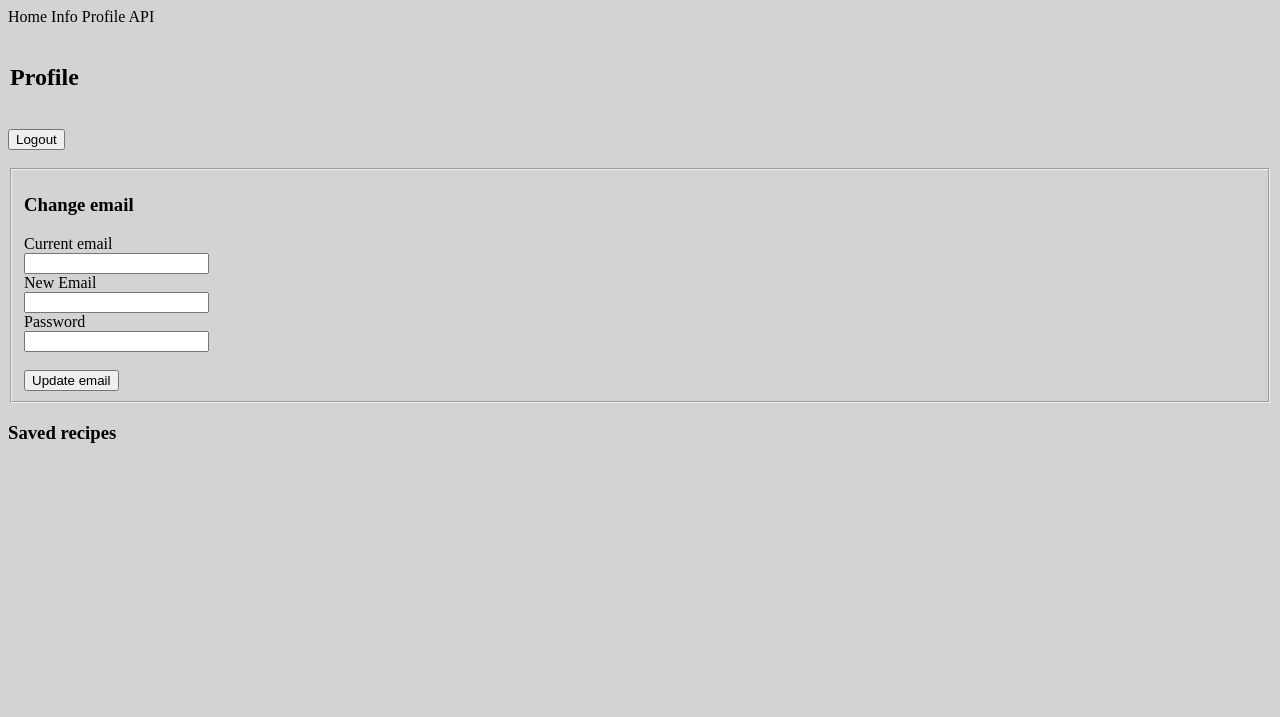
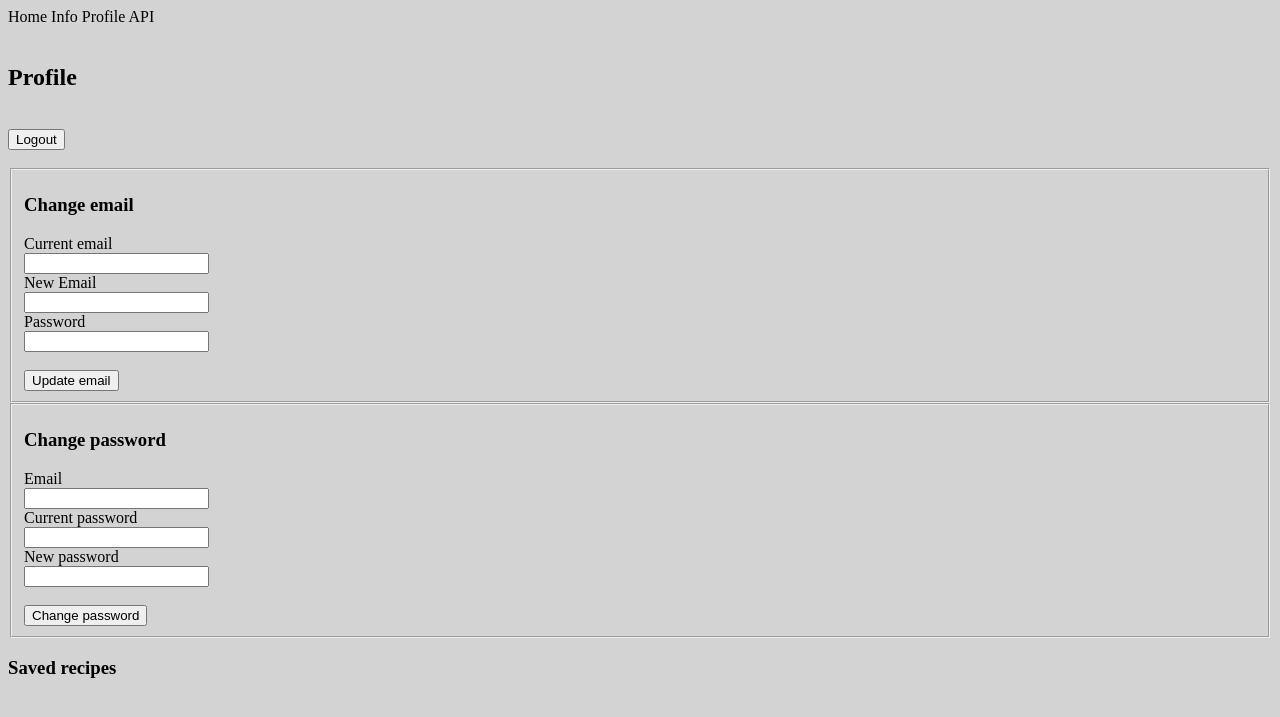
Before and after one commit to alexDavis28/NeaProject, a Flask app: template app/templates/profile.html in a window 1280 px wide. Shown: the top 717 px of the page. Run offline with Flask 2, Linux system fonts and the light colour scheme; the template is opened without the code that fills it: values that come from a table or form of the project are taken from there, others are empty.

Commit message:
allow users to change passwords

```diff
--- a/app/forms.py
+++ b/app/forms.py
@@ -39,3 +39,10 @@ class ChangeEmailForm(FlaskForm):
     new_email = EmailField("New Email", validators=[DataRequired()])
     password = PasswordField("Password", validators=[DataRequired()])
     submit = SubmitField("Update email")
+
+
+class ChangePasswordForm(FlaskForm):
+    email = EmailField("Email", validators=[DataRequired()])
+    current_password = PasswordField("Current password", validators=[DataRequired()])
+    new_password = PasswordField("New password", validators=[DataRequired()])
+    submit = SubmitField("Change password")
--- a/app/routes.py
+++ b/app/routes.py
@@ -1,9 +1,9 @@
 from app import app, recommender
-from app.forms import RecommenderForm, CreateProfileForm, LoginForm, SaveRecipeForm, ChangeEmailForm
+from app.forms import RecommenderForm, CreateProfileForm, LoginForm, SaveRecipeForm, ChangeEmailForm, ChangePasswordForm
 from flask import render_template, session, redirect, url_for, request, flash
 from app.models import Query, User
 from app.database import add_profile_to_database, find_user_by_email, user_save_recipe, find_user_saved_recipes,\
-    change_user_email
+    change_user_email, change_user_password
 
 
 @app.route('/', methods=["GET", "POST"])
@@ -99,14 +99,15 @@ def logout():
     # Logout user
     if "active_user_email" in session:
         del session["active_user_email"]
-    return redirect("/")
+    return redirect("/profile")
 
 
 @app.route("/profile", methods=["GET", "POST"])
 def profile():
     change_email_form = ChangeEmailForm()
-    if change_email_form.validate_on_submit():
-        user = find_user_by_email(session["active_user_email"])
+    change_password_form = ChangePasswordForm()
+    if change_email_form.validate_on_submit() and change_email_form.data:
+        user = find_user_by_email(change_email_form.current_email.data)
         form_password_hash = User.calculate_password_hash(change_email_form.password.data)
         if not user:
             # invalid email
@@ -120,12 +121,24 @@ def profile():
                     flash("Email already in use", "change-email-form")
             else:
                 flash("Incorrect password", "change-email-form")
-
+    elif change_password_form.validate_on_submit() and change_password_form.data:
+        user = find_user_by_email(change_password_form.email.data)
+        current_password_hash = User.calculate_password_hash(change_password_form.current_password.data)
+        new_password_hash = User.calculate_password_hash(change_password_form.new_password.data)
+        if not user:
+            flash("Invalid email", "change-password-form")
+        else:
+            if current_password_hash == user.password_hash:
+                change_user_password(user, new_password_hash)
+                return redirect("/logout")
+            else:
+                flash("Incorrect password", "change-password-form")
     if "active_user_email" in session:
         # find currently logged in account
         user = find_user_by_email(session["active_user_email"])
         saved_recipes = find_user_saved_recipes(user)
-        return render_template("profile.html", user=user, recipes=saved_recipes, change_email_form=change_email_form)
+        return render_template("profile.html", user=user, recipes=saved_recipes, change_email_form=change_email_form,
+                               change_password_form=change_password_form)
     else:
         return redirect("login")
 
--- a/app/templates/profile.html
+++ b/app/templates/profile.html
@@ -1,7 +1,7 @@
 {% extends "base.html" %}
 {% block title %}Profile{% endblock %}
 {% block content%}
-<div id="page-title" class="title text"><legend><h2>Profile</h2></legend></div>
+<div id="page-title" class="title text"><h2>Profile</h2></div>
 <div id="user name"><h2>{{user.first_name}} {{user.last_name}}</h2></div>
 <br>
 <div id="logout-button" class="button">
@@ -55,6 +55,48 @@
         {% endif %}
     {% endwith %}
     </div>
+    <div id="change-password-form-container" class="form">
+        <form method="POST" id="change-password-form">
+            <fieldset>
+                <h3>Change password</h3>
+                {{ change_password_form.hidden_tag() }}
+                <div id="email-field" class="form-field email-field">
+                    {{change_password_form.email.label}}
+                    <br>
+                    {{change_password_form.email()}}
+                </div>
+                <div id="change-password-current-password-field" class="form-field password-field">
+                    {{change_password_form.current_password.label}}
+                    <br>
+                    {{change_password_form.current_password()}}
+                </div>
+                <div id="change-password-new-password-field" class="form-field password-field">
+                    {{change_password_form.new_password.label}}
+                    <br>
+                    {{change_password_form.new_password()}}
+                </div>
+                <br>
+                <div id="change-password-submit-button" class="form-field form-button">
+                    {{change_password_form.submit()}}
+                </div>
+            </fieldset>
+        </form>
+        {% with alerts = get_flashed_messages(with_categories=true) %}
+        {% if alerts %}
+            <div id="change-password-alerts">
+                <ul>
+                    {% for type, content in alerts %}
+                        {% if type=="change-password-form"%}
+                            <li>
+                                {{ content }}
+                            </li>
+                        {% endif %}
+                    {% endfor %}
+                </ul>
+            </div>
+        {% endif %}
+    {% endwith %}
+    </div>
 </div>
 <div id="saved-recipes">
     <h3>Saved recipes</h3>
```
Also changed, not shown: app/database.py (+7 -0 lines).
